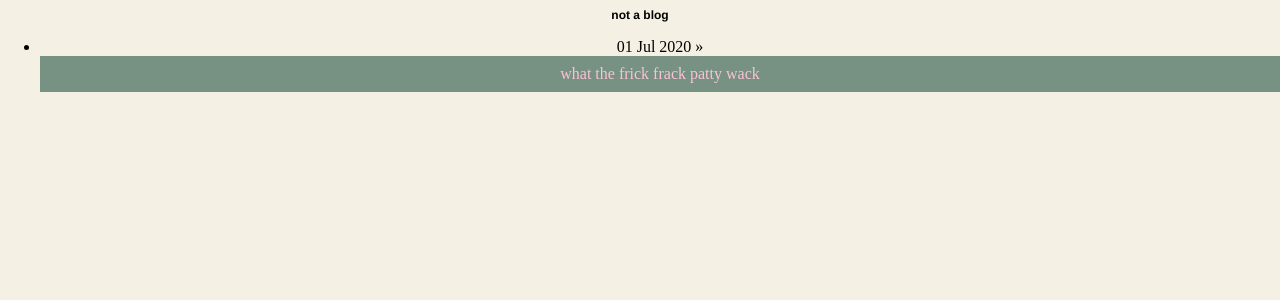
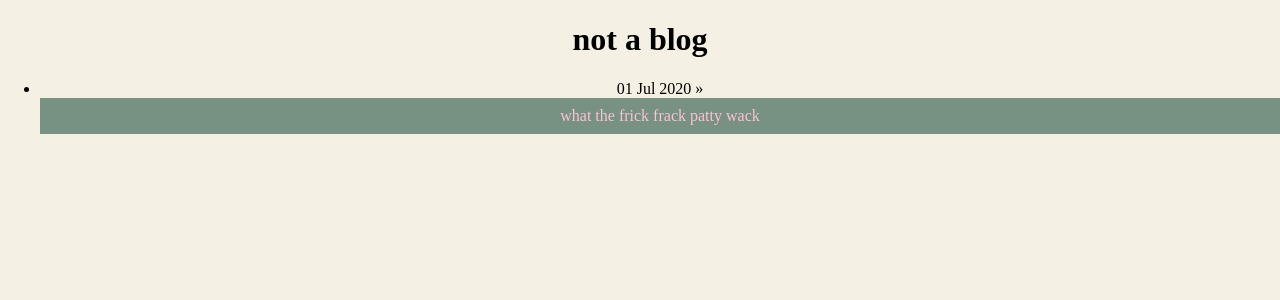
Before and after one commit to soupypan/soupypan.github.io, a Jekyll site: the page built from blog/index.html, in a window 1280 px wide. Shown: the top 300 px of the page. Built offline with Jekyll 4.4.1, drawn with Linux system fonts in a browser that asks for light colours.

Commit message:
Update main.css

```diff
--- a/css/main.css
+++ b/css/main.css
@@ -11,12 +11,12 @@
   padding: .5px;
   text-align: left;
   background: #779282;
+  font-size: 12px;
   letter-spacing: 1.5px;
   padding-left: 14px;
 
 }
 .header a{
-  font-size: 12px;
   text-decoration: none;
   color: #f3f0e4;
   font-family: 'Helvetica', 'Arial';
@@ -57,11 +57,6 @@
 li a:hover {
     background: #DE9988;
 }
-a:hover {
+li a:hover {
   color: #E3C374;
 }
-
-h1 {
-    font-size: 12px;
-    font-family:'Helvetica', 'Arial', 'Sans-Serif';
-}
```
